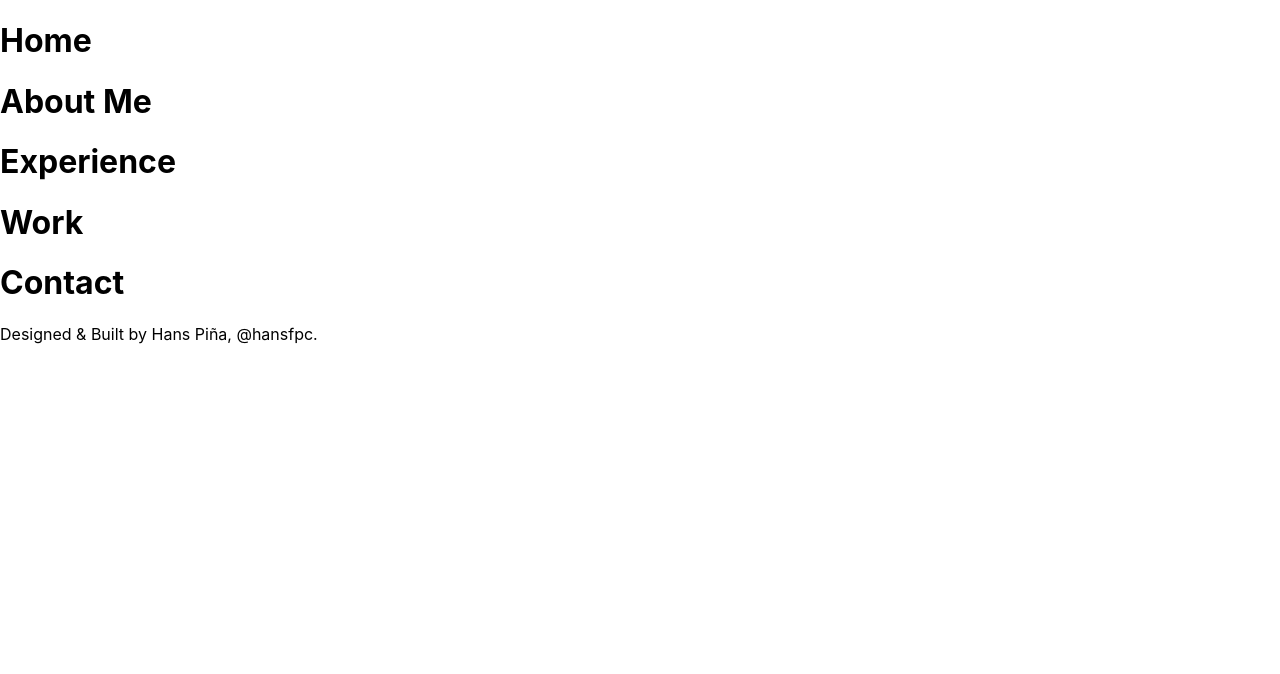
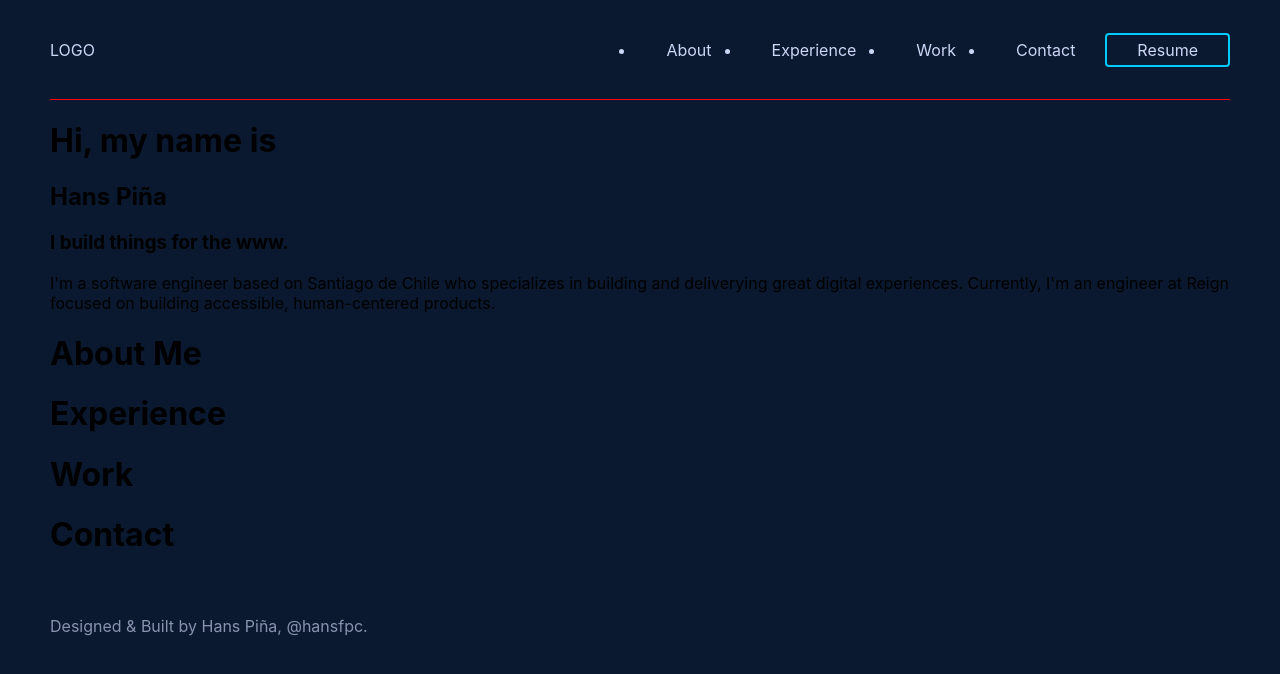
Before and after one commit to hansfpc/whoami, a Next.js app: page / in a window 1280 px wide. Shown: the top 674 px of the page. Built offline with nearby package versions, Linux system fonts and the light colour scheme.

Commit message:
feat: add initial header structure

```diff
--- a/pages/index.tsx
+++ b/pages/index.tsx
@@ -1,23 +1,41 @@
 import Head from 'next/head'
 import Image from 'next/image'
+import styles from '../styles/Home.module.css'
 
 const imgURL = 'https://scontent-scl2-1.xx.fbcdn.net/v/t1.6435-1/c0.48.200.200a/p200x200/154689627_957227618146549_1138984391772154048_n.jpg?_nc_cat=107&ccb=1-3&_nc_sid=7206a8&_nc_eui2=AeEymTb7nAYIHIORfrh2XHalkHohFmHPY9WQeiEWYc9j1SROJ7fVL_uDVnTuGu5ZRNKN1jXoylTbBGYMU3z9AERB&_nc_ohc=DDriUpXhsGYAX-oNEQ_&_nc_ht=scontent-scl2-1.xx&tp=27&oh=b46fd72861b777d9adab7aea5622294d&oe=60E6D59E'
 
 export default function Home() {
   return (
-    <div>
+    <div className={styles.wrapper}>
       <Head>
         <title>Hans Piña | Software Engineer</title>
         <meta name="description" content="Generated by create next app" />
         <link rel="icon" href="/favicon.ico" />
       </Head>
       <div>
-          <h1>Home</h1>
+          <header className={styles.headerContainer}>
+             <div>LOGO</div>
+              <div className={styles.menuContainer}>
+                  <ul className={styles.menuList}>
+                      <li className={styles.menuItem}>About</li>
+                      <li className={styles.menuItem}>Experience</li>
+                      <li className={styles.menuItem}>Work</li>
+                      <li className={styles.menuItem}>Contact</li>
+                  </ul>
+                  <a href="#" className={styles.resumeButton}>Resume</a>
+              </div>
+          </header>
+          <div>
+              <h1>Hi, my name is</h1>
+              <h2>Hans Piña</h2>
+              <h3>I build things for the www.</h3>
+              <p>I&#39;m a software engineer based on Santiago de Chile who specializes in building and deliverying great digital experiences. Currently, I&#39;m an engineer at Reign focused on building accessible, human-centered products.</p>
+          </div>
           <h1>About Me</h1>
           <h1>Experience</h1>
           <h1>Work</h1>
           <h1>Contact</h1>
-          <footer>
+          <footer className={styles.footerContainer}>
               <div>Designed & Built by Hans Piña, @hansfpc.</div>
           </footer>
       </div>
--- /dev/null
+++ b/styles/Home.module.css
@@ -0,0 +1,48 @@
+.wrapper {
+    padding-left: 50px;
+    padding-right: 50px;
+    background-color: var(--main-bg-color);
+    min-height: 100vh;
+}
+
+.headerContainer {
+    width: 100%;
+    height: 100px;
+    color: var(--main-font-color);
+    display: flex;
+    justify-content: space-between;
+    align-items: center;
+    border-bottom: 1px solid red;
+}
+
+.menuContainer {
+    display: flex;
+    justify-content: flex-end;
+    align-items: center;
+}
+.menuList {
+    display: flex;
+}
+
+.menuItem {
+    padding: 5px 30px;
+    cursor: pointer;
+}
+
+.resumeButton {
+    border: 2px solid var(--primary-accent-color);
+    border-radius: 4px;
+    padding: 5px 30px;
+    background-color: transparent;
+}
+.resumeButton:hover {
+    background-color: var(--primary-accent-color-tint);
+}
+
+.footerContainer {
+    height: 100px;
+    color: var(--secondary-font-color);
+    display: flex;
+    justify-content: space-between;
+    align-items: center;
+}
--- a/styles/globals.css
+++ b/styles/globals.css
@@ -14,3 +14,11 @@ a {
 * {
   box-sizing: border-box;
 }
+
+:root {
+  --main-bg-color: #0A192F;
+  --main-font-color: #ccd6f6;
+  --secondary-font-color: #8892b0;
+  --primary-accent-color: #01cafc;
+  --primary-accent-color-tint: rgba(1, 202, 252, 0.1);
+}
```
